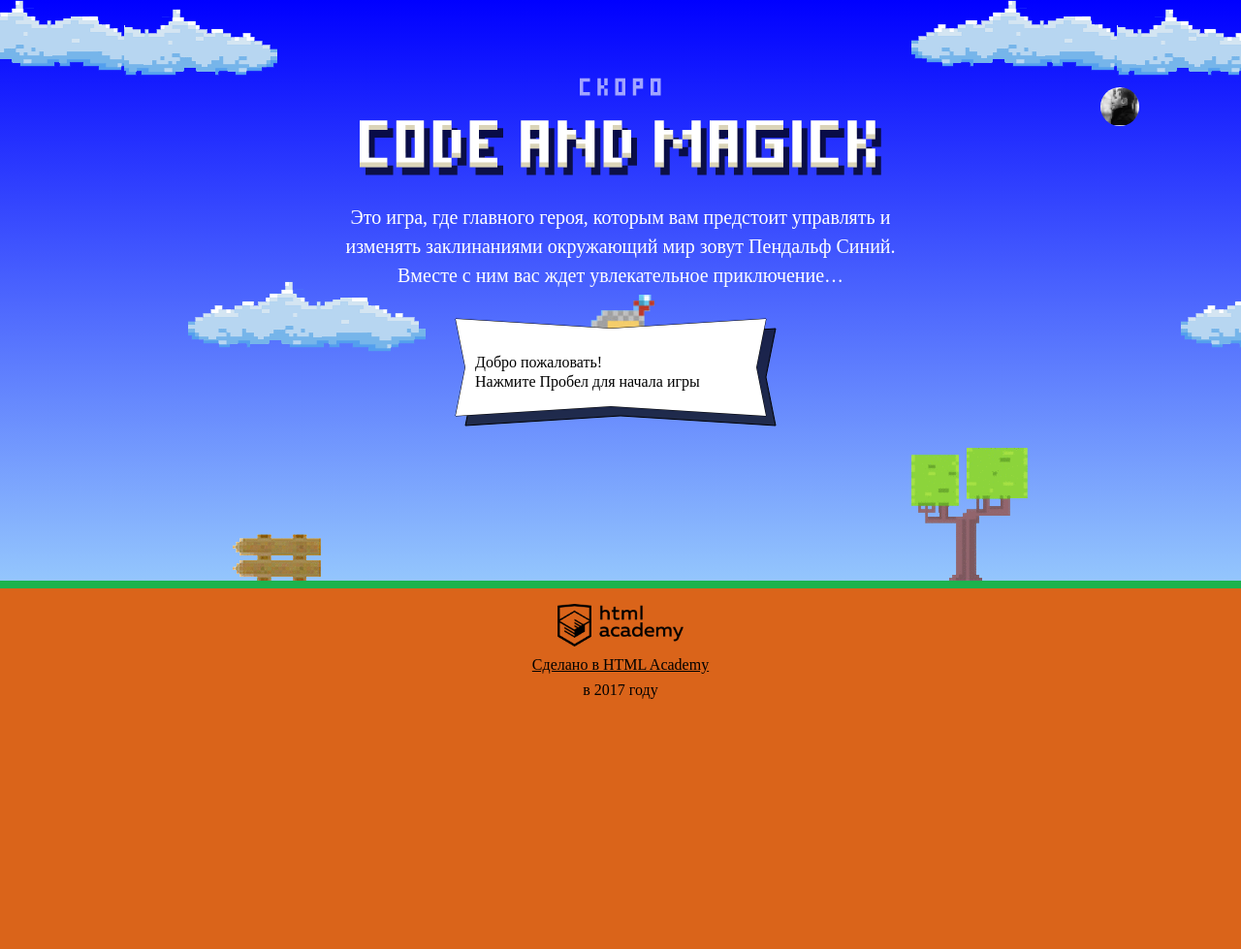
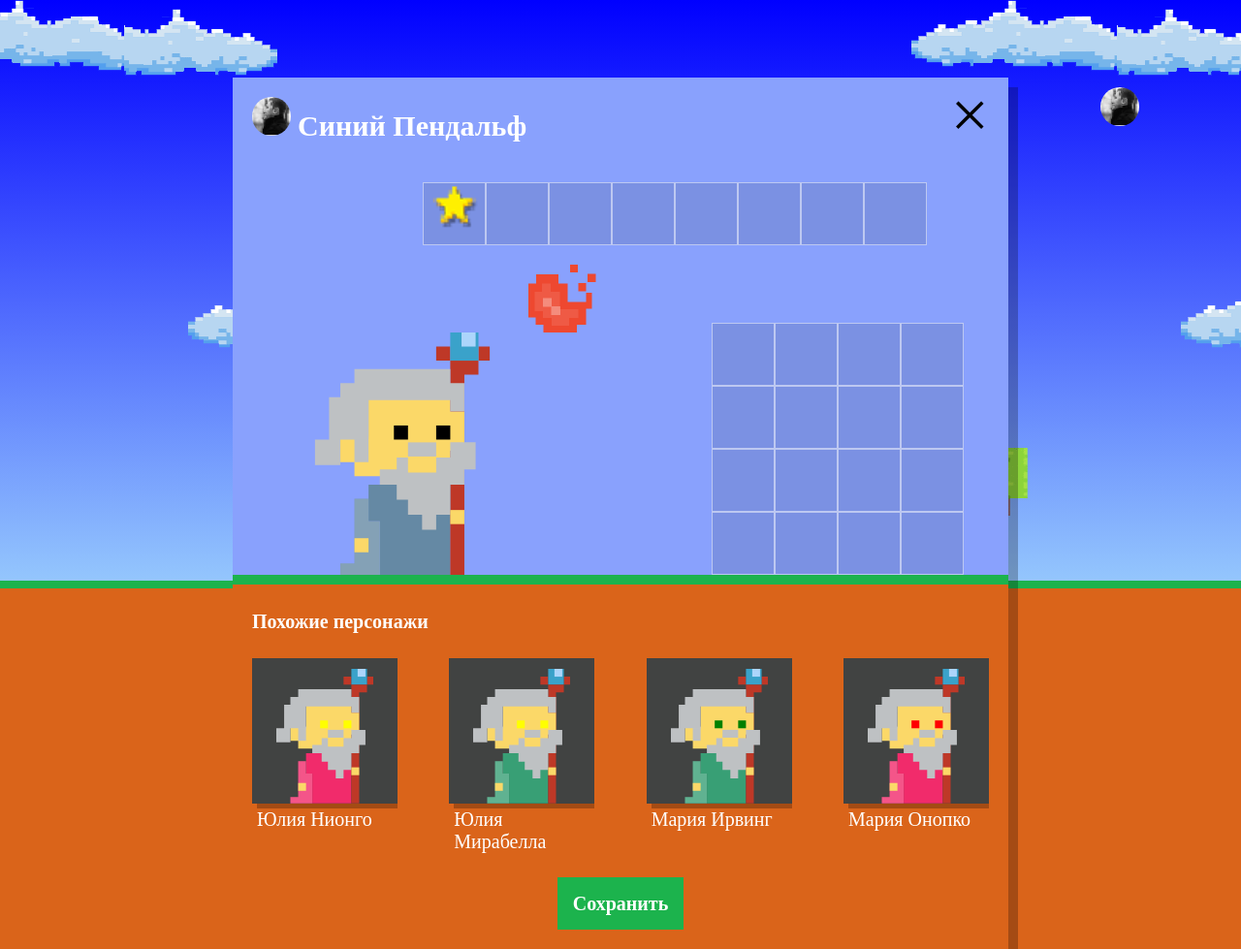
Before and after one commit to Etuhu/140097-code-and-magick-17, a website: page index.html in a window 1280 px wide. Shown: the whole page at 97% size. Before the commit the page ends 800 px from the top, so only its background shows below. Drawn offline with Linux system fonts and the light colour scheme; a web font is replaced by a local one.

Commit message:
Выполнено задание по теме 4. Учебный проект: нас орда

```diff
--- a/index.html
+++ b/index.html
@@ -204,6 +204,6 @@
 </script>
 <script src="js/stat.js"></script>
 <script src="js/game.js"></script>
-
+<script src="js/setup.js"></script>
 </body>
 </html>
--- /dev/null
+++ b/js/setup.js
@@ -0,0 +1,59 @@
+'use strict';
+
+var WIZARD_NAMES = ['Иван', 'Хуан Себастьян', 'Мария', 'Кристоф', 'Виктор', 'Юлия', 'Люпита', 'Вашингтон'];
+var WIZARD_SURNAMES = ['да Марья', 'Верон', 'Мирабелла', 'Вальц', 'Онопко', 'Топольницкая', 'Нионго', 'Ирвинг'];
+var coatColors = ['rgb(101, 137, 164)', 'rgb(241, 43, 107)', 'rgb(146, 100, 161)', 'rgb(56, 159, 117)', 'rgb(215, 210, 55)', 'rgb(0, 0, 0)'];
+var eyesColors = ['black', 'red', 'blue', 'yellow', 'green'];
+
+var userDialog = document.querySelector('.setup');
+userDialog.classList.remove('hidden');
+
+document.querySelector('.setup-similar').classList.remove('hidden');
+
+var similarListElement = document.querySelector('.setup-similar-list');
+var similarWizardTemplate = document.querySelector('#similar-wizard-template').content.querySelector('.setup-similar-item');
+
+function getRandom(min, max) {
+  return Math.floor(Math.random() * (max - min)) + min;
+}
+
+var wizards = [
+  {
+    name: WIZARD_NAMES[getRandom(1, WIZARD_NAMES.length)] + ' ' + WIZARD_SURNAMES[getRandom(1, WIZARD_SURNAMES.length)],
+    coatColor: coatColors[getRandom(1, coatColors.length)],
+    eyesColor: eyesColors[getRandom(1, eyesColors.length)]
+  },
+  {
+    name: WIZARD_NAMES[getRandom(1, WIZARD_NAMES.length)] + ' ' + WIZARD_SURNAMES[getRandom(1, WIZARD_SURNAMES.length)],
+    coatColor: coatColors[getRandom(1, coatColors.length)],
+    eyesColor: eyesColors[getRandom(1, eyesColors.length)]
+  },
+  {
+    name: WIZARD_NAMES[getRandom(1, WIZARD_NAMES.length)] + ' ' + WIZARD_SURNAMES[getRandom(1, WIZARD_SURNAMES.length)],
+    coatColor: coatColors[getRandom(1, coatColors.length)],
+    eyesColor: eyesColors[getRandom(1, eyesColors.length)]
+  },
+  {
+    name: WIZARD_NAMES[getRandom(1, WIZARD_NAMES.length)] + ' ' + WIZARD_SURNAMES[getRandom(1, WIZARD_SURNAMES.length)],
+    coatColor: coatColors[getRandom(1, coatColors.length)],
+    eyesColor: eyesColors[getRandom(1, eyesColors.length)]
+  }
+];
+
+var renderWizard = function (wizard) {
+  var wizardElement = similarWizardTemplate.cloneNode(true);
+
+  wizardElement.querySelector('.setup-similar-label').textContent = wizard.name;
+  wizardElement.querySelector('.wizard-coat').style.fill = wizard.coatColor;
+  wizardElement.querySelector('.wizard-eyes').style.fill = wizard.eyesColor;
+
+  return wizardElement;
+};
+
+var fragment = document.createDocumentFragment();
+for (var i = 0; i < wizards.length; i++) {
+  fragment.appendChild(renderWizard(wizards[i]));
+}
+similarListElement.appendChild(fragment);
+
+userDialog.querySelector('.setup-similar').classList.remove('hidden');
```
